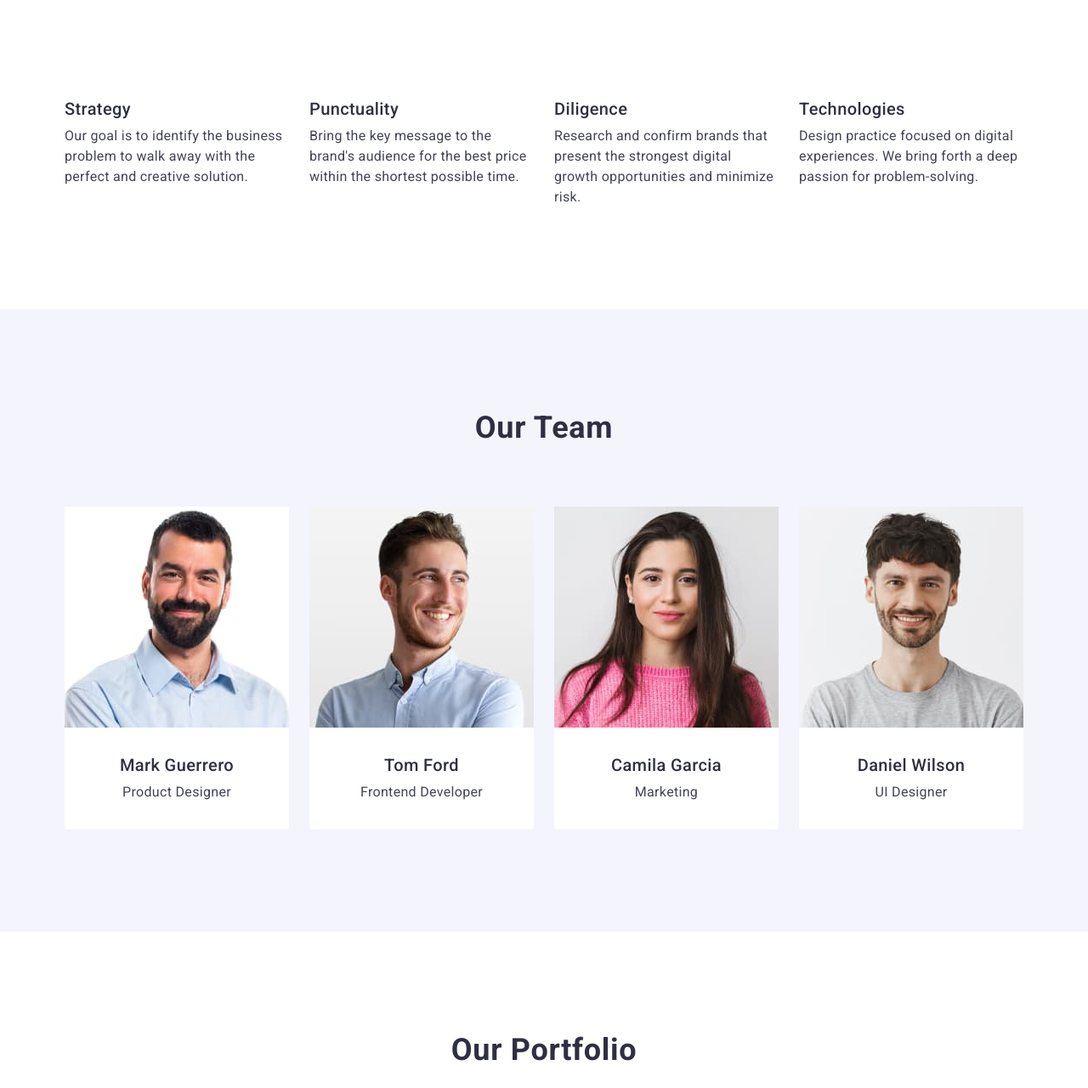
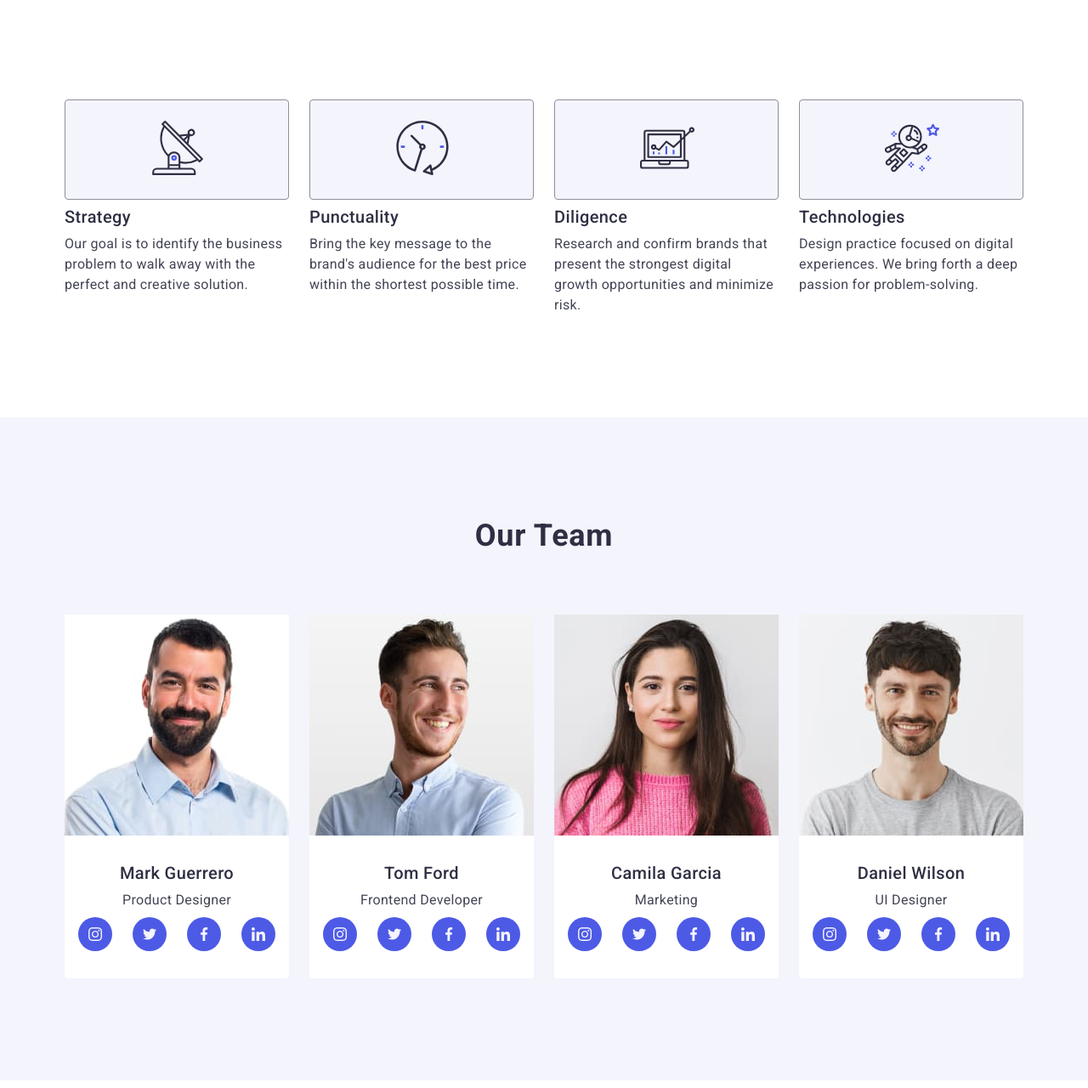
Before and after one commit to KuriataArtem/goit-markup-hw-04, a plain HTML site: page index.html in a window 1280 px wide. Shown: the part 540-1820 px from the top of the page at 85% size. Drawn offline with nearby package versions, Linux system fonts and the light colour scheme.

Commit message:
header info team icon

```diff
--- a/css/styles.css
+++ b/css/styles.css
@@ -50,6 +50,9 @@ button {
 
 /* HEADER */
 .page-heder {
+  border-bottom: 1px solid #e7e9fc;
+  box-shadow: 0 1px 6px 0 rgba(46, 47, 66, 0.08),
+    0 1px 1px 0 rgba(46, 47, 66, 0.16), 0 2px 1px 0 rgba(46, 47, 66, 0.08);
 }
 .container-nav {
   display: flex;
@@ -131,6 +134,16 @@ button {
 /* HERO SECTION */
 .section-hero {
   background: #2e2f42;
+  background-image: linear-gradient(
+      rgba(46, 47, 66, 0.7),
+      rgba(46, 47, 66, 0.7)
+    ),
+    url(/images/heroimage.jpg);
+  background-repeat: no-repeat;
+  background-size: cover;
+  background-position: center;
+  margin: 0 auto;
+  max-width: 1440px;
 }
 
 .hero-title {
@@ -218,7 +231,14 @@ button {
   letter-spacing: 0.02em;
   color: #434455;
 }
-
+.svg-info {
+  border: 1px solid #8e8f99;
+  border-radius: 4px;
+  background: #f4f4fd;
+  padding: 24px 100px;
+  margin-bottom: 8px;
+  /* text-align: center; */
+}
 /* TEAM SECTION */
 .team-section {
   display: flex;
@@ -280,10 +300,30 @@ button {
   letter-spacing: 0.02em;
   color: #434455;
   align-items: center;
+  margin-bottom: 8px;
 }
 .team-ht {
+  text-align: center;
   padding: 32px 0;
-  text-align: center;
+}
+
+.team-svg-item-link {
+  display: flex;
+  align-items: center;
+  justify-content: center;
+  width: 40px;
+  height: 40px;
+  fill: #f4f4fd;
+  background-color: #4d5ae5;
+  border-radius: 50%;
+}
+.team-svg {
+  display: flex;
+  justify-content: center;
+  gap: 24px;
+  list-style: none;
+}
+.team-svg-item-svg {
 }
 /* PORTFOLIO SECTION */
 .section-portfolio {
--- a/index.html
+++ b/index.html
@@ -66,20 +66,37 @@
           <h2 class="hidden">info</h2>
           <ul class="info-list">
             <li class="info-item">
+              <div class="svg-info">
+                <svg class="icon-info" width="64" height="64">
+                  <use href="./images/symbol-defs.svg#icon-antenna"></use>
+                </svg>
+              </div>
               <h3 class="info-title">Strategy</h3>
               <p class="info-text">
                 Our goal is to identify the business problem to walk away with
                 the perfect and creative solution.
               </p>
             </li>
+
             <li class="info-item">
+              <div class="svg-info">
+                <svg class="icon-info" width="64" height="64">
+                  <use href="./images/symbol-defs.svg#icon-clock"></use>
+                </svg>
+              </div>
               <h3 class="info-title">Punctuality</h3>
               <p class="info-text">
                 Bring the key message to the brand's audience for the best price
                 within the shortest possible time.
               </p>
             </li>
+
             <li class="info-item">
+              <div class="svg-info">
+                <svg class="icon-info" width="64" height="64">
+                  <use href="./images/symbol-defs.svg#icon-diagram"></use>
+                </svg>
+              </div>
               <h3 class="info-title">Diligence</h3>
               <p class="info-text">
                 Research and confirm brands that present the strongest digital
@@ -87,6 +104,11 @@
               </p>
             </li>
             <li class="info-item">
+              <div class="svg-info">
+                <svg class="icon-info" width="64" height="64">
+                  <use href="./images/symbol-defs.svg#icon-astronaut"></use>
+                </svg>
+              </div>
               <h3 class="info-title">Technologies</h3>
               <p class="info-text">
                 Design practice focused on digital experiences. We bring forth a
@@ -113,6 +135,12 @@
               <div class="team-ht">
                 <h3 class="team-title">Mark Guerrero</h3>
                 <p class="team-text">Product Designer</p>
+                <ul class="team-svg">
+                  <li class="team-svg-item"><a class="team-svg-item-link" href=""><svg class="team-svg-item-svg" width="16" height="16"><use href="/images/symbol-defs.svg#icon-instagram"></use></svg></a></li>
+                  <li class="team-svg-item"><a class="team-svg-item-link" href=""><svg class="team-svg-item-svg" width="16" height="16"><use href="/images/symbol-defs.svg#icon-twitter"></use></svg></a></li>
+                  <li class="team-svg-item"><a class="team-svg-item-link" href=""><svg class="team-svg-item-svg" width="16" height="16"><use href="/images/symbol-defs.svg#icon-facebook"></use></svg></a></li>
+                  <li class="team-svg-item"><a class="team-svg-item-link" href=""><svg class="team-svg-item-svg" width="16" height="16"><use href="/images/symbol-defs.svg#icon-linkedin"></use></svg></a></li>
+                </ul>
               </div>
             </li>
             <li class="team-item">
@@ -126,6 +154,12 @@
               <div class="team-ht">
                 <h3 class="team-title">Tom Ford</h3>
                 <p class="team-text">Frontend Developer</p>
+                <ul class="team-svg">
+                  <li class="team-svg-item"><a class="team-svg-item-link" href=""><svg class="team-svg-item-svg" width="16" height="16"><use href="/images/symbol-defs.svg#icon-instagram"></use></svg></a></li>
+                  <li class="team-svg-item"><a class="team-svg-item-link" href=""><svg class="team-svg-item-svg" width="16" height="16"><use href="/images/symbol-defs.svg#icon-twitter"></use></svg></a></li>
+                  <li class="team-svg-item"><a class="team-svg-item-link" href=""><svg class="team-svg-item-svg" width="16" height="16"><use href="/images/symbol-defs.svg#icon-facebook"></use></svg></a></li>
+                  <li class="team-svg-item"><a class="team-svg-item-link" href=""><svg class="team-svg-item-svg" width="16" height="16"><use href="/images/symbol-defs.svg#icon-linkedin"></use></svg></a></li>
+                </ul>
               </div>
             </li>
             <li class="team-item">
@@ -139,6 +173,12 @@
               <div class="team-ht">
                 <h3 class="team-title">Camila Garcia</h3>
                 <p class="team-text">Marketing</p>
+                <ul class="team-svg">
+                  <li class="team-svg-item"><a class="team-svg-item-link" href=""><svg class="team-svg-item-svg" width="16" height="16"><use href="/images/symbol-defs.svg#icon-instagram"></use></svg></a></li>
+                  <li class="team-svg-item"><a class="team-svg-item-link" href=""><svg class="team-svg-item-svg" width="16" height="16"><use href="/images/symbol-defs.svg#icon-twitter"></use></svg></a></li>
+                  <li class="team-svg-item"><a class="team-svg-item-link" href=""><svg class="team-svg-item-svg" width="16" height="16"><use href="/images/symbol-defs.svg#icon-facebook"></use></svg></a></li>
+                  <li class="team-svg-item"><a class="team-svg-item-link" href=""><svg class="team-svg-item-svg" width="16" height="16"><use href="/images/symbol-defs.svg#icon-linkedin"></use></svg></a></li>
+                </ul>
               </div>
             </li>
             <li class="team-item">
@@ -152,6 +192,12 @@
               <div class="team-ht">
                 <h3 class="team-title">Daniel Wilson</h3>
                 <p class="team-text">UI Designer</p>
+                <ul class="team-svg">
+                  <li class="team-svg-item"><a class="team-svg-item-link" href=""><svg class="team-svg-item-svg" width="16" height="16"><use href="/images/symbol-defs.svg#icon-instagram"></use></svg></a></li>
+                  <li class="team-svg-item"><a class="team-svg-item-link" href=""><svg class="team-svg-item-svg" width="16" height="16"><use href="/images/symbol-defs.svg#icon-twitter"></use></svg></a></li>
+                  <li class="team-svg-item"><a class="team-svg-item-link" href=""><svg class="team-svg-item-svg" width="16" height="16"><use href="/images/symbol-defs.svg#icon-facebook"></use></svg></a></li>
+                  <li class="team-svg-item"><a class="team-svg-item-link" href=""><svg class="team-svg-item-svg" width="16" height="16"><use href="/images/symbol-defs.svg#icon-linkedin"></use></svg></a></li>
+                </ul>
               </div>
             </li>
           </ul>
@@ -173,6 +219,7 @@
               <div class="partfolio-ht">
                 <h3 class="portfolio-title">Banking App</h3>
                 <p class="portfolio-text">App</p>
+
               </div>
             </li>
             <li class="portfolio-item">
```
Also changed, not shown: images/heroimage.jpg (added), images/symbol-defs.svg (added).
